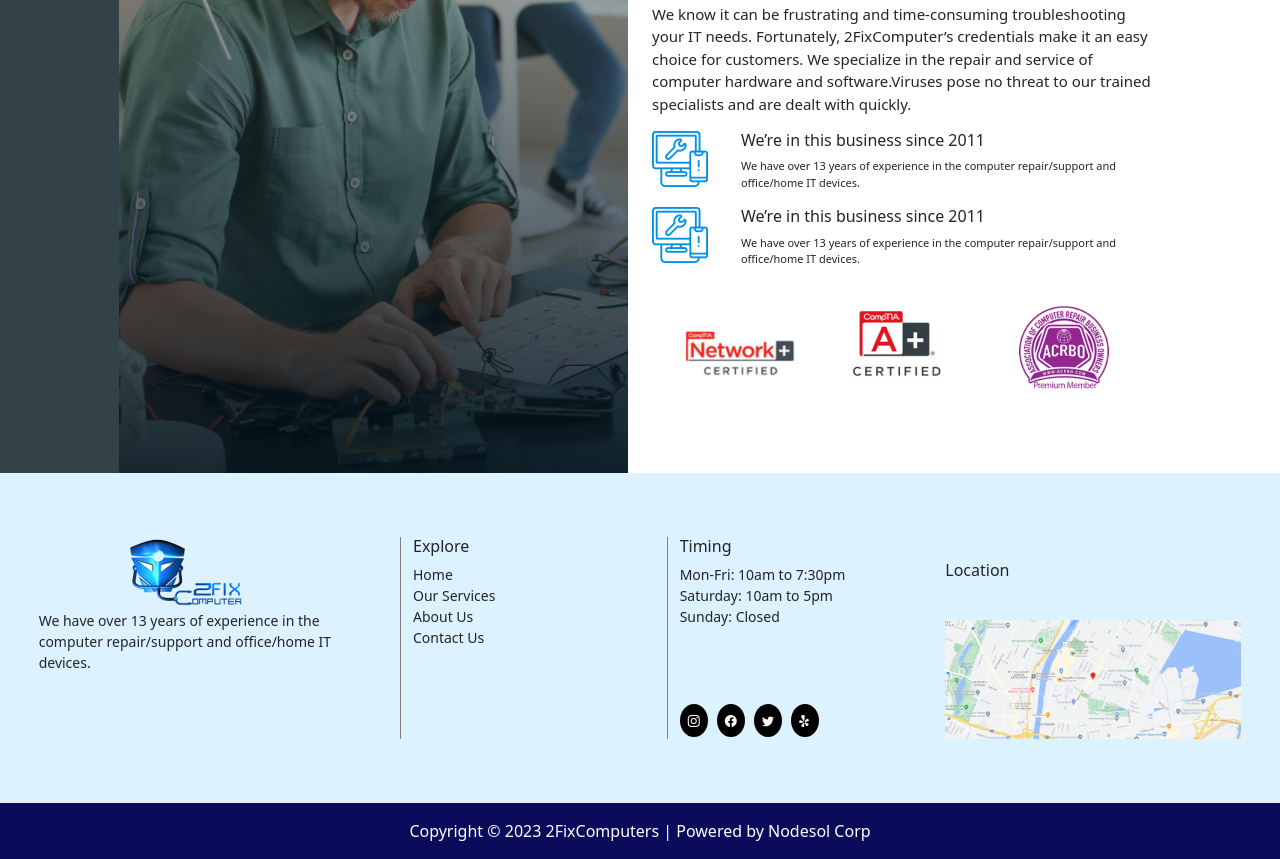
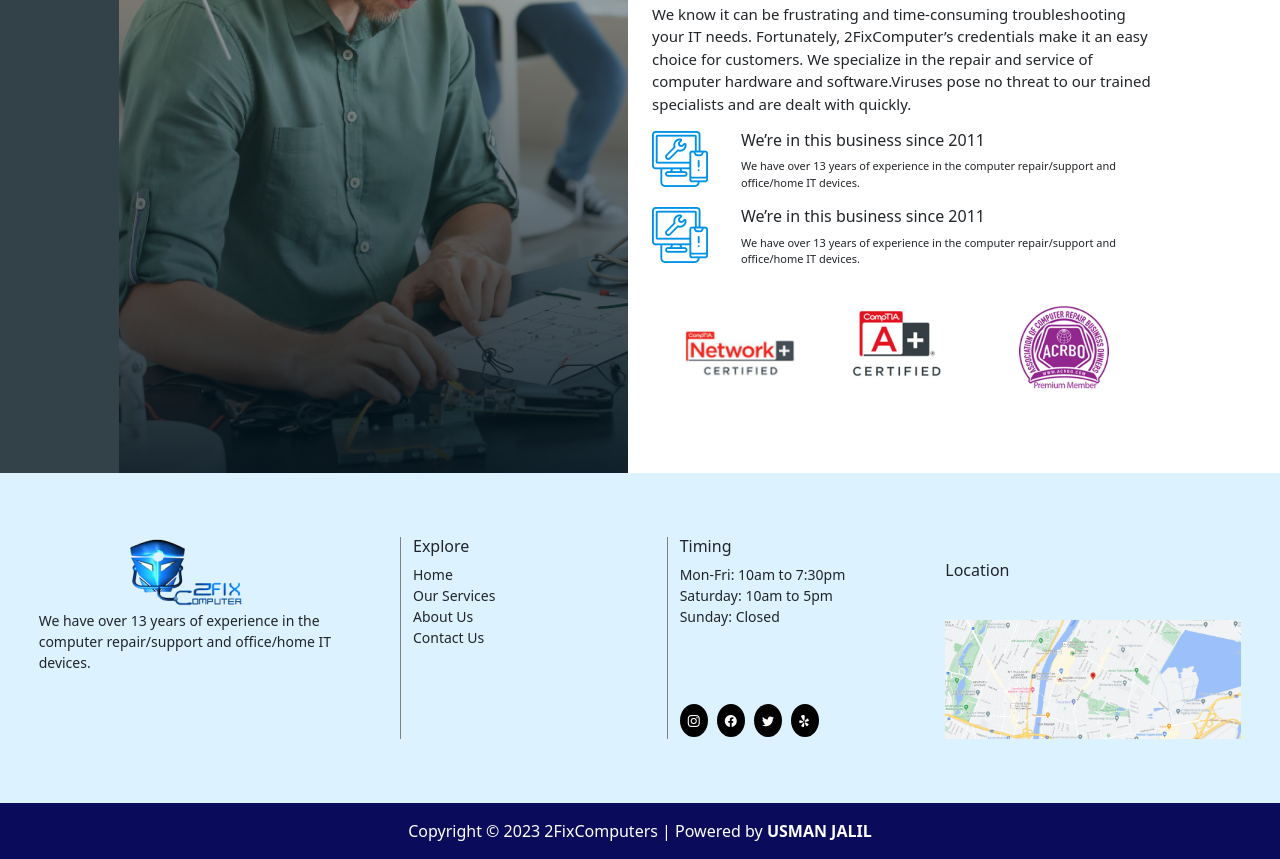
Before and after one commit to usmanjalil-coder/2fix-design, a plain HTML site: page index.html in a window 1280 px wide. Shown: the part 4880-5739 px from the top of the page. Drawn offline with nearby package versions, Linux system fonts and the light colour scheme; a web font is replaced by a local one.

Commit message:
Update index.html

```diff
--- a/index.html
+++ b/index.html
@@ -535,7 +535,7 @@
 
     <div class="row" id="lastFooter">
       <div class="col-md-12 pt-3" id="footer">
-        <p class="text-center text-white">Copyright © 2023 2FixComputers | Powered by Nodesol Corp</p>
+        <p class="text-center text-white">Copyright © 2023 2FixComputers | Powered by <b>USMAN JALIL</b></p>
       </div>
     </div>
 
```
